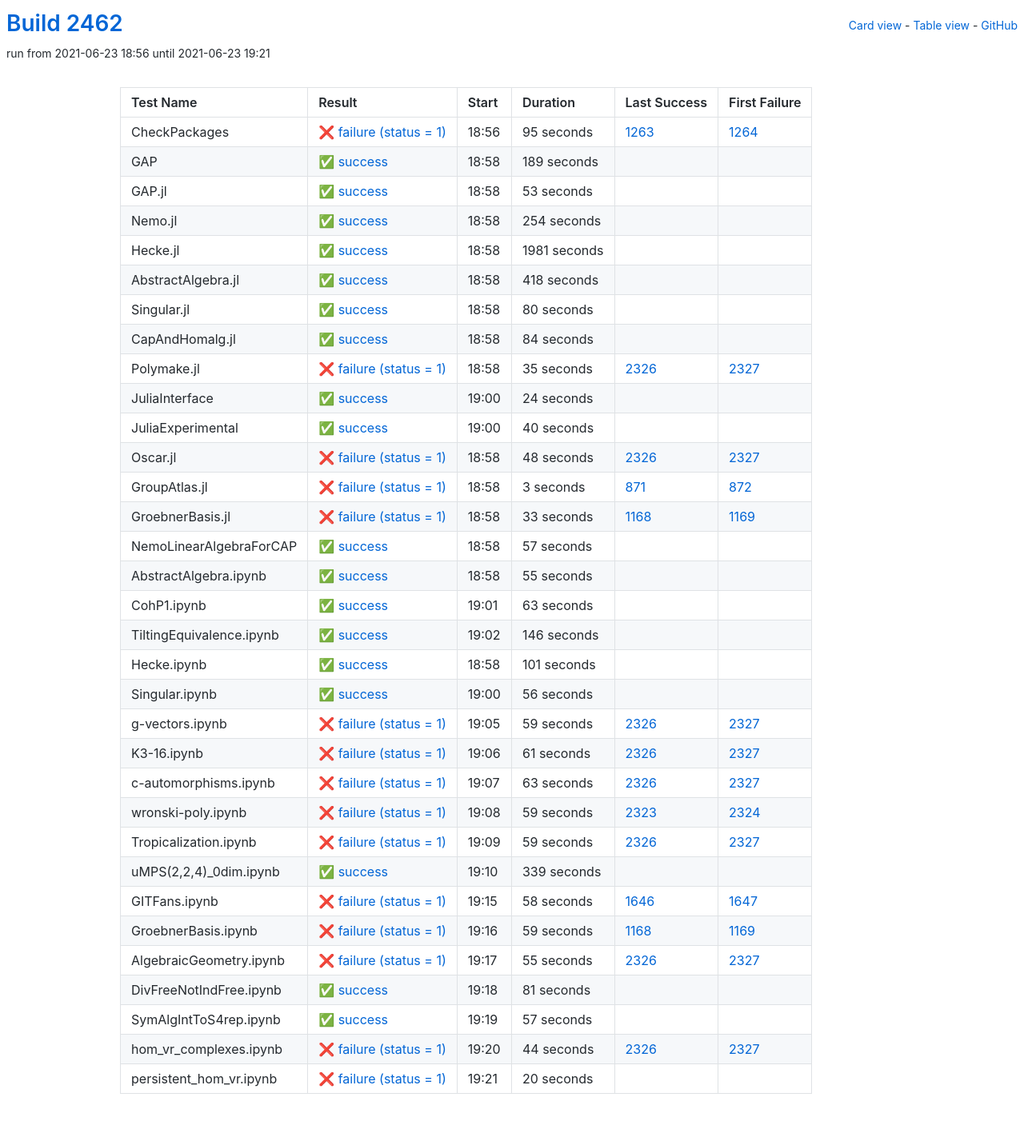
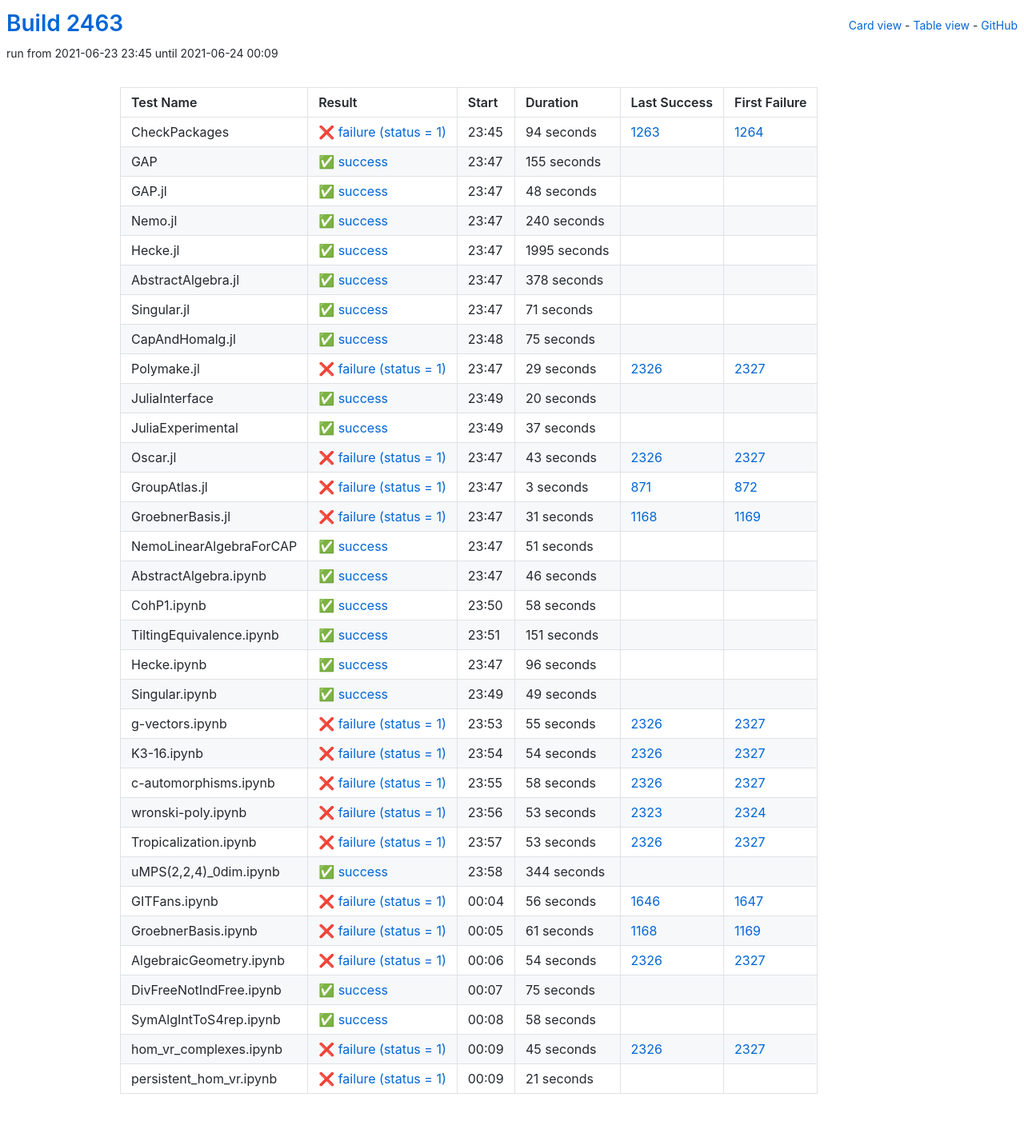
Before and after one commit to oscar-system/oscar-ci-status-stable, a Jekyll site: the page built from table.html, in a window 1280 px wide. Shown: the whole page at 80% size. Built offline with Jekyll 4.4.1, drawn with Linux system fonts in a browser that asks for light colours.

Commit message:
Build #2463

```diff
--- a/_data/ci.yml
+++ b/_data/ci.yml
@@ -1,6 +1,6 @@
 ---
-build: 2462
-build_url: https://oscarci.mathematik.uni-kl.de/job/oscar-stable/2462/
+build: 2463
+build_url: https://oscarci.mathematik.uni-kl.de/job/oscar-stable/2463/
 job: oscar-stable
 organization: oscar-system
 repo: oscar-ci-status-stable
@@ -8,152 +8,152 @@ repourl: https://github.com/oscar-system/oscar-ci-status-stable
 tests:
 - name: CheckPackages
   id: checkpackages
-  log: https://oscarci.mathematik.uni-kl.de/job/oscar-stable/2462/artifact/logs/build-2462/CheckPackages.log
-  start: 2021-06-23 18:56
+  log: https://oscarci.mathematik.uni-kl.de/job/oscar-stable/2463/artifact/logs/build-2463/CheckPackages.log
+  start: 2021-06-23 23:45
   success: false
   exitcode: 1
   status: failure
-  duration: 95
+  duration: 94
   last_success: 1263
   last_success_url: https://oscarci.mathematik.uni-kl.de/job/oscar-stable/1263/
   first_failure: 1264
   first_failure_url: https://oscarci.mathematik.uni-kl.de/job/oscar-stable/1264/
 - name: GAP
   id: gap
-  log: https://oscarci.mathematik.uni-kl.de/job/oscar-stable/2462/artifact/logs/build-2462/GAP.log
-  start: 2021-06-23 18:58
+  log: https://oscarci.mathematik.uni-kl.de/job/oscar-stable/2463/artifact/logs/build-2463/GAP.log
+  start: 2021-06-23 23:47
   success: true
   exitcode: 0
   status: success
-  duration: 189
+  duration: 155
   last_success: false
   last_success_url:
   first_failure: false
   first_failure_url:
 - name: GAP.jl
   id: gap-jl
-  log: https://oscarci.mathematik.uni-kl.de/job/oscar-stable/2462/artifact/logs/build-2462/GAP.jl.log
-  start: 2021-06-23 18:58
+  log: https://oscarci.mathematik.uni-kl.de/job/oscar-stable/2463/artifact/logs/build-2463/GAP.jl.log
+  start: 2021-06-23 23:47
   success: true
   exitcode: 0
   status: success
-  duration: 53
+  duration: 48
   last_success: false
   last_success_url:
   first_failure: false
   first_failure_url:
 - name: Nemo.jl
   id: nemo-jl
-  log: https://oscarci.mathematik.uni-kl.de/job/oscar-stable/2462/artifact/logs/build-2462/Nemo.jl.log
-  start: 2021-06-23 18:58
+  log: https://oscarci.mathematik.uni-kl.de/job/oscar-stable/2463/artifact/logs/build-2463/Nemo.jl.log
+  start: 2021-06-23 23:47
   success: true
   exitcode: 0
   status: success
-  duration: 254
+  duration: 240
   last_success: false
   last_success_url:
   first_failure: false
   first_failure_url:
 - name: Hecke.jl
   id: hecke-jl
-  log: https://oscarci.mathematik.uni-kl.de/job/oscar-stable/2462/artifact/logs/build-2462/Hecke.jl.log
-  start: 2021-06-23 18:58
+  log: https://oscarci.mathematik.uni-kl.de/job/oscar-stable/2463/artifact/logs/build-2463/Hecke.jl.log
+  start: 2021-06-23 23:47
   success: true
   exitcode: 0
   status: success
-  duration: 1981
+  duration: 1995
   last_success: false
   last_success_url:
   first_failure: false
   first_failure_url:
 - name: AbstractAlgebra.jl
   id: abstractalgebra-jl
-  log: https://oscarci.mathematik.uni-kl.de/job/oscar-stable/2462/artifact/logs/build-2462/AbstractAlgebra.jl.log
-  start: 2021-06-23 18:58
+  log: https://oscarci.mathematik.uni-kl.de/job/oscar-stable/2463/artifact/logs/build-2463/AbstractAlgebra.jl.log
+  start: 2021-06-23 23:47
   success: true
   exitcode: 0
   status: success
-  duration: 418
+  duration: 378
   last_success: false
   last_success_url:
   first_failure: false
   first_failure_url:
 - name: Singular.jl
   id: singular-jl
-  log: https://oscarci.mathematik.uni-kl.de/job/oscar-stable/2462/artifact/logs/build-2462/Singular.jl.log
-  start: 2021-06-23 18:58
+  log: https://oscarci.mathematik.uni-kl.de/job/oscar-stable/2463/artifact/logs/build-2463/Singular.jl.log
+  start: 2021-06-23 23:47
   success: true
   exitcode: 0
   status: success
-  duration: 80
+  duration: 71
   last_success: false
   last_success_url:
   first_failure: false
   first_failure_url:
 - name: CapAndHomalg.jl
   id: capandhomalg-jl
-  log: https://oscarci.mathematik.uni-kl.de/job/oscar-stable/2462/artifact/logs/build-2462/CapAndHomalg.jl.log
-  start: 2021-06-23 18:58
+  log: https://oscarci.mathematik.uni-kl.de/job/oscar-stable/2463/artifact/logs/build-2463/CapAndHomalg.jl.log
+  start: 2021-06-23 23:48
   success: true
   exitcode: 0
   status: success
-  duration: 84
+  duration: 75
   last_success: false
   last_success_url:
   first_failure: false
   first_failure_url:
 - name: Polymake.jl
   id: polymake-jl
-  log: https://oscarci.mathematik.uni-kl.de/job/oscar-stable/2462/artifact/logs/build-2462/Polymake.jl.log
-  start: 2021-06-23 18:58
+  log: https://oscarci.mathematik.uni-kl.de/job/oscar-stable/2463/artifact/logs/build-2463/Polymake.jl.log
+  start: 2021-06-23 23:47
   success: false
   exitcode: 1
   status: failure
-  duration: 35
+  duration: 29
   last_success: 2326
   last_success_url: https://oscarci.mathematik.uni-kl.de/job/oscar-stable/2326/
   first_failure: 2327
   first_failure_url: https://oscarci.mathematik.uni-kl.de/job/oscar-stable/2327/
 - name: JuliaInterface
   id: juliainterface
-  log: https://oscarci.mathematik.uni-kl.de/job/oscar-stable/2462/artifact/logs/build-2462/JuliaInterface.log
-  start: 2021-06-23 19:00
+  log: https://oscarci.mathematik.uni-kl.de/job/oscar-stable/2463/artifact/logs/build-2463/JuliaInterface.log
+  start: 2021-06-23 23:49
   success: true
   exitcode: 0
   status: success
-  duration: 24
+  duration: 20
   last_success: false
   last_success_url:
   first_failure: false
   first_failure_url:
 - name: JuliaExperimental
   id: juliaexperimental
-  log: https://oscarci.mathematik.uni-kl.de/job/oscar-stable/2462/artifact/logs/build-2462/JuliaExperimental.log
-  start: 2021-06-23 19:00
+  log: https://oscarci.mathematik.uni-kl.de/job/oscar-stable/2463/artifact/logs/build-2463/JuliaExperimental.log
+  start: 2021-06-23 23:49
   success: true
   exitcode: 0
   status: success
-  duration: 40
+  duration: 37
   last_success: false
   last_success_url:
   first_failure: false
   first_failure_url:
 - name: Oscar.jl
   id: oscar-jl
-  log: https://oscarci.mathematik.uni-kl.de/job/oscar-stable/2462/artifact/logs/build-2462/Oscar.jl.log
-  start: 2021-06-23 18:58
+  log: https://oscarci.mathematik.uni-kl.de/job/oscar-stable/2463/artifact/logs/build-2463/Oscar.jl.log
+  start: 2021-06-23 23:47
   success: false
   exitcode: 1
   status: failure
-  duration: 48
+  duration: 43
   last_success: 2326
   last_success_url: https://oscarci.mathematik.uni-kl.de/job/oscar-stable/2326/
   first_failure: 2327
   first_failure_url: https://oscarci.mathematik.uni-kl.de/job/oscar-stable/2327/
 - name: GroupAtlas.jl
   id: groupatlas-jl
-  log: https://oscarci.mathematik.uni-kl.de/job/oscar-stable/2462/artifact/logs/build-2462/GroupAtlas.jl.log
-  start: 2021-06-23 18:58
+  log: https://oscarci.mathematik.uni-kl.de/job/oscar-stable/2463/artifact/logs/build-2463/GroupAtlas.jl.log
+  start: 2021-06-23 23:47
   success: false
   exitcode: 1
   status: failure
@@ -164,188 +164,92 @@ tests:
   first_failure_url: https://oscarci.mathematik.uni-kl.de/job/oscar-stable/872/
 - name: GroebnerBasis.jl
   id: groebnerbasis-jl
-  log: https://oscarci.mathematik.uni-kl.de/job/oscar-stable/2462/artifact/logs/build-2462/GroebnerBasis.jl.log
-  start: 2021-06-23 18:58
+  log: https://oscarci.mathematik.uni-kl.de/job/oscar-stable/2463/artifact/logs/build-2463/GroebnerBasis.jl.log
+  start: 2021-06-23 23:47
   success: false
   exitcode: 1
   status: failure
-  duration: 33
+  duration: 31
   last_success: 1168
   last_success_url: https://oscarci.mathematik.uni-kl.de/job/oscar-stable/1168/
   first_failure: 1169
   first_failure_url: https://oscarci.mathematik.uni-kl.de/job/oscar-stable/1169/
 - name: NemoLinearAlgebraForCAP
   id: nemolinearalgebraforcap
-  log: https://oscarci.mathematik.uni-kl.de/job/oscar-stable/2462/artifact/logs/build-2462/NemoLinearAlgebraForCAP.log
-  start: 2021-06-23 18:58
+  log: https://oscarci.mathematik.uni-kl.de/job/oscar-stable/2463/artifact/logs/build-2463/NemoLinearAlgebraForCAP.log
+  start: 2021-06-23 23:47
   success: true
   exitcode: 0
   status: success
-  duration: 57
+  duration: 51
   last_success: false
   last_success_url:
   first_failure: false
   first_failure_url:
 - name: AbstractAlgebra.ipynb
   id: abstractalgebra-ipynb
-  log: https://oscarci.mathematik.uni-kl.de/job/oscar-stable/2462/artifact/logs/build-2462/AbstractAlgebra.ipynb.log
-  start: 2021-06-23 18:58
+  log: https://oscarci.mathematik.uni-kl.de/job/oscar-stable/2463/artifact/logs/build-2463/AbstractAlgebra.ipynb.log
+  start: 2021-06-23 23:47
   success: true
   exitcode: 0
   status: success
-  duration: 55
+  duration: 46
   last_success: false
   last_success_url:
   first_failure: false
   first_failure_url:
 - name: CohP1.ipynb
   id: cohp1-ipynb
-  log: https://oscarci.mathematik.uni-kl.de/job/oscar-stable/2462/artifact/logs/build-2462/CohP1.ipynb.log
-  start: 2021-06-23 19:01
+  log: https://oscarci.mathematik.uni-kl.de/job/oscar-stable/2463/artifact/logs/build-2463/CohP1.ipynb.log
+  start: 2021-06-23 23:50
   success: true
   exitcode: 0
   status: success
-  duration: 63
+  duration: 58
   last_success: false
   last_success_url:
   first_failure: false
   first_failure_url:
 - name: TiltingEquivalence.ipynb
   id: tiltingequivalence-ipynb
-  log: https://oscarci.mathematik.uni-kl.de/job/oscar-stable/2462/artifact/logs/build-2462/TiltingEquivalence.ipynb.log
-  start: 2021-06-23 19:02
+  log: https://oscarci.mathematik.uni-kl.de/job/oscar-stable/2463/artifact/logs/build-2463/TiltingEquivalence.ipynb.log
+  start: 2021-06-23 23:51
   success: true
   exitcode: 0
   status: success
-  duration: 146
+  duration: 151
   last_success: false
   last_success_url:
   first_failure: false
   first_failure_url:
 - name: Hecke.ipynb
   id: hecke-ipynb
-  log: https://oscarci.mathematik.uni-kl.de/job/oscar-stable/2462/artifact/logs/build-2462/Hecke.ipynb.log
-  start: 2021-06-23 18:58
+  log: https://oscarci.mathematik.uni-kl.de/job/oscar-stable/2463/artifact/logs/build-2463/Hecke.ipynb.log
+  start: 2021-06-23 23:47
   success: true
   exitcode: 0
   status: success
-  duration: 101
+  duration: 96
   last_success: false
   last_success_url:
   first_failure: false
   first_failure_url:
 - name: Singular.ipynb
   id: singular-ipynb
-  log: https://oscarci.mathematik.uni-kl.de/job/oscar-stable/2462/artifact/logs/build-2462/Singular.ipynb.log
-  start: 2021-06-23 19:00
+  log: https://oscarci.mathematik.uni-kl.de/job/oscar-stable/2463/artifact/logs/build-2463/Singular.ipynb.log
+  start: 2021-06-23 23:49
   success: true
   exitcode: 0
   status: success
-  duration: 56
+  duration: 49
   last_success: false
   last_success_url:
   first_failure: false
   first_failure_url:
 - name: g-vectors.ipynb
   id: g-vectors-ipynb
-  log: https://oscarci.mathematik.uni-kl.de/job/oscar-stable/2462/artifact/logs/build-2462/g-vectors.ipynb.log
-  start: 2021-06-23 19:05
-  success: false
-  exitcode: 1
-  status: failure
-  duration: 59
-  last_success: 2326
-  last_success_url: https://oscarci.mathematik.uni-kl.de/job/oscar-stable/2326/
-  first_failure: 2327
-  first_failure_url: https://oscarci.mathematik.uni-kl.de/job/oscar-stable/2327/
-- name: K3-16.ipynb
-  id: k3-16-ipynb
-  log: https://oscarci.mathematik.uni-kl.de/job/oscar-stable/2462/artifact/logs/build-2462/K3-16.ipynb.log
-  start: 2021-06-23 19:06
-  success: false
-  exitcode: 1
-  status: failure
-  duration: 61
-  last_success: 2326
-  last_success_url: https://oscarci.mathematik.uni-kl.de/job/oscar-stable/2326/
-  first_failure: 2327
-  first_failure_url: https://oscarci.mathematik.uni-kl.de/job/oscar-stable/2327/
-- name: c-automorphisms.ipynb
-  id: c-automorphisms-ipynb
-  log: https://oscarci.mathematik.uni-kl.de/job/oscar-stable/2462/artifact/logs/build-2462/c-automorphisms.ipynb.log
-  start: 2021-06-23 19:07
-  success: false
-  exitcode: 1
-  status: failure
-  duration: 63
-  last_success: 2326
-  last_success_url: https://oscarci.mathematik.uni-kl.de/job/oscar-stable/2326/
-  first_failure: 2327
-  first_failure_url: https://oscarci.mathematik.uni-kl.de/job/oscar-stable/2327/
-- name: wronski-poly.ipynb
-  id: wronski-poly-ipynb
-  log: https://oscarci.mathematik.uni-kl.de/job/oscar-stable/2462/artifact/logs/build-2462/wronski-poly.ipynb.log
-  start: 2021-06-23 19:08
-  success: false
-  exitcode: 1
-  status: failure
-  duration: 59
-  last_success: 2323
-  last_success_url: https://oscarci.mathematik.uni-kl.de/job/oscar-stable/2323/
-  first_failure: 2324
-  first_failure_url: https://oscarci.mathematik.uni-kl.de/job/oscar-stable/2324/
-- name: Tropicalization.ipynb
-  id: tropicalization-ipynb
-  log: https://oscarci.mathematik.uni-kl.de/job/oscar-stable/2462/artifact/logs/build-2462/Tropicalization.ipynb.log
-  start: 2021-06-23 19:09
-  success: false
-  exitcode: 1
-  status: failure
-  duration: 59
-  last_success: 2326
-  last_success_url: https://oscarci.mathematik.uni-kl.de/job/oscar-stable/2326/
-  first_failure: 2327
-  first_failure_url: https://oscarci.mathematik.uni-kl.de/job/oscar-stable/2327/
-- name: uMPS(2,2,4)_0dim.ipynb
-  id: umps-2-2-4-0dim-ipynb
-  log: https://oscarci.mathematik.uni-kl.de/job/oscar-stable/2462/artifact/logs/build-2462/uMPS-2-2-4-_0dim.ipynb.log
-  start: 2021-06-23 19:10
-  success: true
-  exitcode: 0
-  status: success
-  duration: 339
-  last_success: false
-  last_success_url:
-  first_failure: false
-  first_failure_url:
-- name: GITFans.ipynb
-  id: gitfans-ipynb
-  log: https://oscarci.mathematik.uni-kl.de/job/oscar-stable/2462/artifact/logs/build-2462/GITFans.ipynb.log
-  start: 2021-06-23 19:15
-  success: false
-  exitcode: 1
-  status: failure
-  duration: 58
-  last_success: 1646
-  last_success_url: https://oscarci.mathematik.uni-kl.de/job/oscar-stable/1646/
-  first_failure: 1647
-  first_failure_url: https://oscarci.mathematik.uni-kl.de/job/oscar-stable/1647/
-- name: GroebnerBasis.ipynb
-  id: groebnerbasis-ipynb
-  log: https://oscarci.mathematik.uni-kl.de/job/oscar-stable/2462/artifact/logs/build-2462/GroebnerBasis.ipynb.log
-  start: 2021-06-23 19:16
-  success: false
-  exitcode: 1
-  status: failure
-  duration: 59
-  last_success: 1168
-  last_success_url: https://oscarci.mathematik.uni-kl.de/job/oscar-stable/1168/
-  first_failure: 1169
-  first_failure_url: https://oscarci.mathematik.uni-kl.de/job/oscar-stable/1169/
-- name: AlgebraicGeometry.ipynb
-  id: algebraicgeometry-ipynb
-  log: https://oscarci.mathematik.uni-kl.de/job/oscar-stable/2462/artifact/logs/build-2462/AlgebraicGeometry.ipynb.log
-  start: 2021-06-23 19:17
+  log: https://oscarci.mathematik.uni-kl.de/job/oscar-stable/2463/artifact/logs/build-2463/g-vectors.ipynb.log
+  start: 2021-06-23 23:53
   success: false
   exitcode: 1
   status: failure
@@ -354,50 +258,146 @@ tests:
   last_success_url: https://oscarci.mathematik.uni-kl.de/job/oscar-stable/2326/
   first_failure: 2327
   first_failure_url: https://oscarci.mathematik.uni-kl.de/job/oscar-stable/2327/
-- name: DivFreeNotIndFree.ipynb
-  id: divfreenotindfree-ipynb
-  log: https://oscarci.mathematik.uni-kl.de/job/oscar-stable/2462/artifact/logs/build-2462/DivFreeNotIndFree.ipynb.log
-  start: 2021-06-23 19:18
+- name: K3-16.ipynb
+  id: k3-16-ipynb
+  log: https://oscarci.mathematik.uni-kl.de/job/oscar-stable/2463/artifact/logs/build-2463/K3-16.ipynb.log
+  start: 2021-06-23 23:54
+  success: false
+  exitcode: 1
+  status: failure
+  duration: 54
+  last_success: 2326
+  last_success_url: https://oscarci.mathematik.uni-kl.de/job/oscar-stable/2326/
+  first_failure: 2327
+  first_failure_url: https://oscarci.mathematik.uni-kl.de/job/oscar-stable/2327/
+- name: c-automorphisms.ipynb
+  id: c-automorphisms-ipynb
+  log: https://oscarci.mathematik.uni-kl.de/job/oscar-stable/2463/artifact/logs/build-2463/c-automorphisms.ipynb.log
+  start: 2021-06-23 23:55
+  success: false
+  exitcode: 1
+  status: failure
+  duration: 58
+  last_success: 2326
+  last_success_url: https://oscarci.mathematik.uni-kl.de/job/oscar-stable/2326/
+  first_failure: 2327
+  first_failure_url: https://oscarci.mathematik.uni-kl.de/job/oscar-stable/2327/
+- name: wronski-poly.ipynb
+  id: wronski-poly-ipynb
+  log: https://oscarci.mathematik.uni-kl.de/job/oscar-stable/2463/artifact/logs/build-2463/wronski-poly.ipynb.log
+  start: 2021-06-23 23:56
+  success: false
+  exitcode: 1
+  status: failure
+  duration: 53
+  last_success: 2323
+  last_success_url: https://oscarci.mathematik.uni-kl.de/job/oscar-stable/2323/
+  first_failure: 2324
+  first_failure_url: https://oscarci.mathematik.uni-kl.de/job/oscar-stable/2324/
+- name: Tropicalization.ipynb
+  id: tropicalization-ipynb
+  log: https://oscarci.mathematik.uni-kl.de/job/oscar-stable/2463/artifact/logs/build-2463/Tropicalization.ipynb.log
+  start: 2021-06-23 23:57
+  success: false
+  exitcode: 1
+  status: failure
+  duration: 53
+  last_success: 2326
+  last_success_url: https://oscarci.mathematik.uni-kl.de/job/oscar-stable/2326/
+  first_failure: 2327
+  first_failure_url: https://oscarci.mathematik.uni-kl.de/job/oscar-stable/2327/
+- name: uMPS(2,2,4)_0dim.ipynb
+  id: umps-2-2-4-0dim-ipynb
+  log: https://oscarci.mathematik.uni-kl.de/job/oscar-stable/2463/artifact/logs/build-2463/uMPS-2-2-4-_0dim.ipynb.log
+  start: 2021-06-23 23:58
   success: true
   exitcode: 0
   status: success
-  duration: 81
+  duration: 344
+  last_success: false
+  last_success_url:
+  first_failure: false
+  first_failure_url:
+- name: GITFans.ipynb
+  id: gitfans-ipynb
+  log: https://oscarci.mathematik.uni-kl.de/job/oscar-stable/2463/artifact/logs/build-2463/GITFans.ipynb.log
+  start: 2021-06-24 00:04
+  success: false
+  exitcode: 1
+  status: failure
+  duration: 56
+  last_success: 1646
+  last_success_url: https://oscarci.mathematik.uni-kl.de/job/oscar-stable/1646/
+  first_failure: 1647
+  first_failure_url: https://oscarci.mathematik.uni-kl.de/job/oscar-stable/1647/
+- name: GroebnerBasis.ipynb
+  id: groebnerbasis-ipynb
+  log: https://oscarci.mathematik.uni-kl.de/job/oscar-stable/2463/artifact/logs/build-2463/GroebnerBasis.ipynb.log
+  start: 2021-06-24 00:05
+  success: false
+  exitcode: 1
+  status: failure
+  duration: 61
+  last_success: 1168
+  last_success_url: https://oscarci.mathematik.uni-kl.de/job/oscar-stable/1168/
+  first_failure: 1169
+  first_failure_url: https://oscarci.mathematik.uni-kl.de/job/oscar-stable/1169/
+- name: AlgebraicGeometry.ipynb
+  id: algebraicgeometry-ipynb
+  log: https://oscarci.mathematik.uni-kl.de/job/oscar-stable/2463/artifact/logs/build-2463/AlgebraicGeometry.ipynb.log
+  start: 2021-06-24 00:06
+  success: false
+  exitcode: 1
+  status: failure
+  duration: 54
+  last_success: 2326
+  last_success_url: https://oscarci.mathematik.uni-kl.de/job/oscar-stable/2326/
+  first_failure: 2327
+  first_failure_url: https://oscarci.mathematik.uni-kl.de/job/oscar-stable/2327/
+- name: DivFreeNotIndFree.ipynb
+  id: divfreenotindfree-ipynb
+  log: https://oscarci.mathematik.uni-kl.de/job/oscar-stable/2463/artifact/logs/build-2463/DivFreeNotIndFree.ipynb.log
+  start: 2021-06-24 00:07
+  success: true
+  exitcode: 0
+  status: success
+  duration: 75
   last_success: false
   last_success_url:
   first_failure: false
   first_failure_url:
 - name: SymAlgIntToS4rep.ipynb
   id: symalginttos4rep-ipynb
-  log: https://oscarci.mathematik.uni-kl.de/job/oscar-stable/2462/artifact/logs/build-2462/SymAlgIntToS4rep.ipynb.log
-  start: 2021-06-23 19:19
+  log: https://oscarci.mathematik.uni-kl.de/job/oscar-stable/2463/artifact/logs/build-2463/SymAlgIntToS4rep.ipynb.log
+  start: 2021-06-24 00:08
   success: true
   exitcode: 0
   status: success
-  duration: 57
+  duration: 58
   last_success: false
   last_success_url:
   first_failure: false
   first_failure_url:
 - name: hom_vr_complexes.ipynb
   id: hom-vr-complexes-ipynb
-  log: https://oscarci.mathematik.uni-kl.de/job/oscar-stable/2462/artifact/logs/build-2462/hom_vr_complexes.ipynb.log
-  start: 2021-06-23 19:20
+  log: https://oscarci.mathematik.uni-kl.de/job/oscar-stable/2463/artifact/logs/build-2463/hom_vr_complexes.ipynb.log
+  start: 2021-06-24 00:09
   success: false
   exitcode: 1
   status: failure
-  duration: 44
+  duration: 45
   last_success: 2326
   last_success_url: https://oscarci.mathematik.uni-kl.de/job/oscar-stable/2326/
   first_failure: 2327
   first_failure_url: https://oscarci.mathematik.uni-kl.de/job/oscar-stable/2327/
 - name: persistent_hom_vr.ipynb
   id: persistent-hom-vr-ipynb
-  log: https://oscarci.mathematik.uni-kl.de/job/oscar-stable/2462/artifact/logs/build-2462/persistent_hom_vr.ipynb.log
-  start: 2021-06-23 19:21
+  log: https://oscarci.mathematik.uni-kl.de/job/oscar-stable/2463/artifact/logs/build-2463/persistent_hom_vr.ipynb.log
+  start: 2021-06-24 00:09
   success: false
   exitcode: 1
   status: failure
-  duration: 20
+  duration: 21
   last_success: false
   last_success_url:
   first_failure: false
```
Also changed, not shown: README.md.
